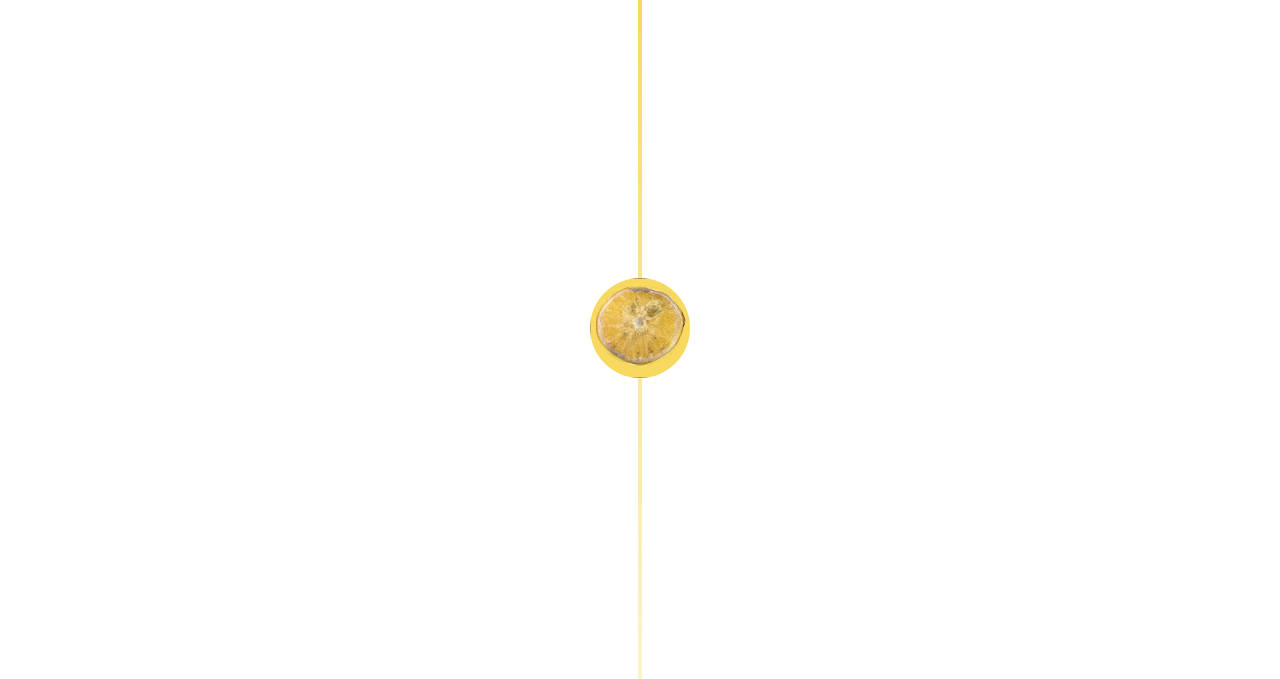
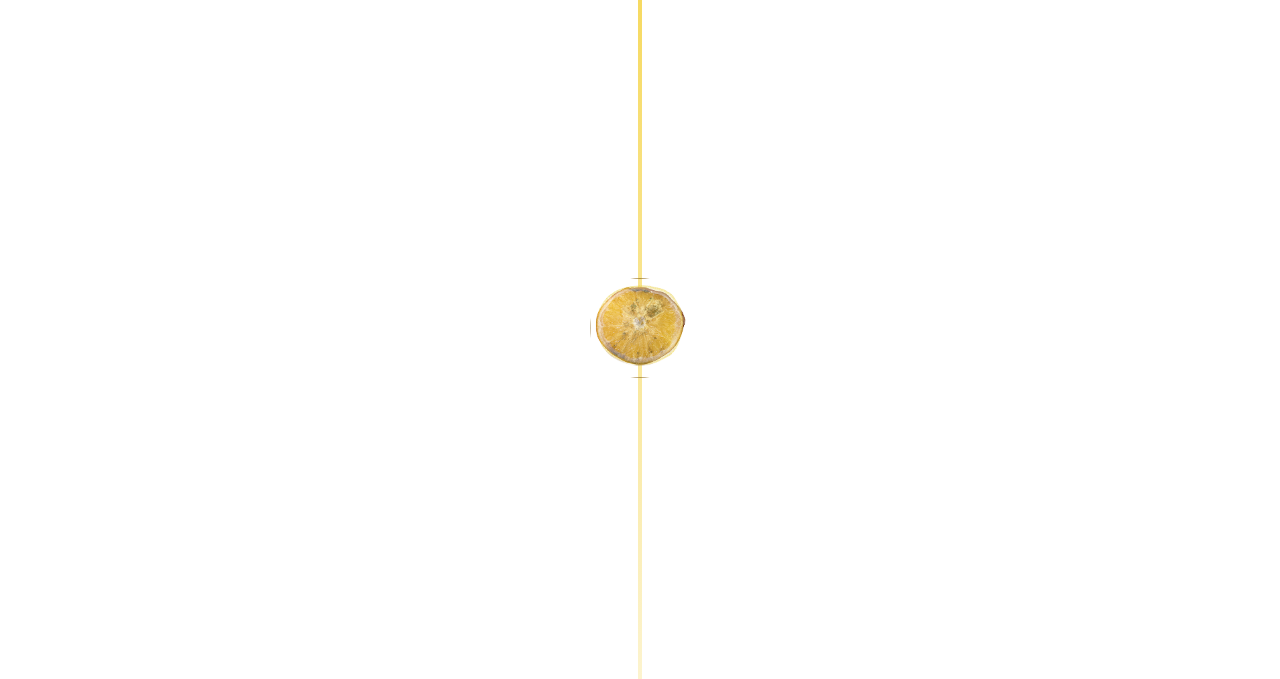
Before and after one commit to maeeeeelle/slider, a website built with Parcel: page src/index.html in a window 1280 px wide. Shown: the part 982-1661 px from the top of the page. Built offline with nearby package versions, Linux system fonts and the light colour scheme.

Commit message:
fini-slider

```diff
--- a/src/css/main.css
+++ b/src/css/main.css
@@ -77,7 +77,6 @@ video {
 .slider-handler {
   width: 100px; /* Largeur du bouton de glissement */
   height: 100px; /* Hauteur identique (rond) */
-  background: #f6d95e; /* Fond noir */
   border-radius: 100px; /* Coins arrondis = cercle */
   flex-shrink: 0; /* Ne se réduit pas dans le conteneur flex */
   transition: all 0.5s ease;
@@ -86,7 +85,7 @@ video {
 }
 
 .slider-handler-left {
-  background-image: url("../img/before.png");
+  background-image: url("../img/pourri2x.png");
 }
 
 .slider-handler-middle {
--- a/src/js/main.js
+++ b/src/js/main.js
@@ -19,8 +19,8 @@ var handler = document.querySelector(".slider-handler");
 var updatePosition = function () {
   var rawValue = parseInt(range.value);
 
-  var minLimit = 10;
-  var maxLimit = 90;
+  var minLimit = 7;
+  var maxLimit = 93;
 
   var limitedValue = Math.max(minLimit, Math.min(rawValue, maxLimit));
 
```
Also changed, not shown: Capture d’écran 2025-05-07 à 4.09.01 PM.png (added), src/img/pourri2x.png (added), 2 other files.
